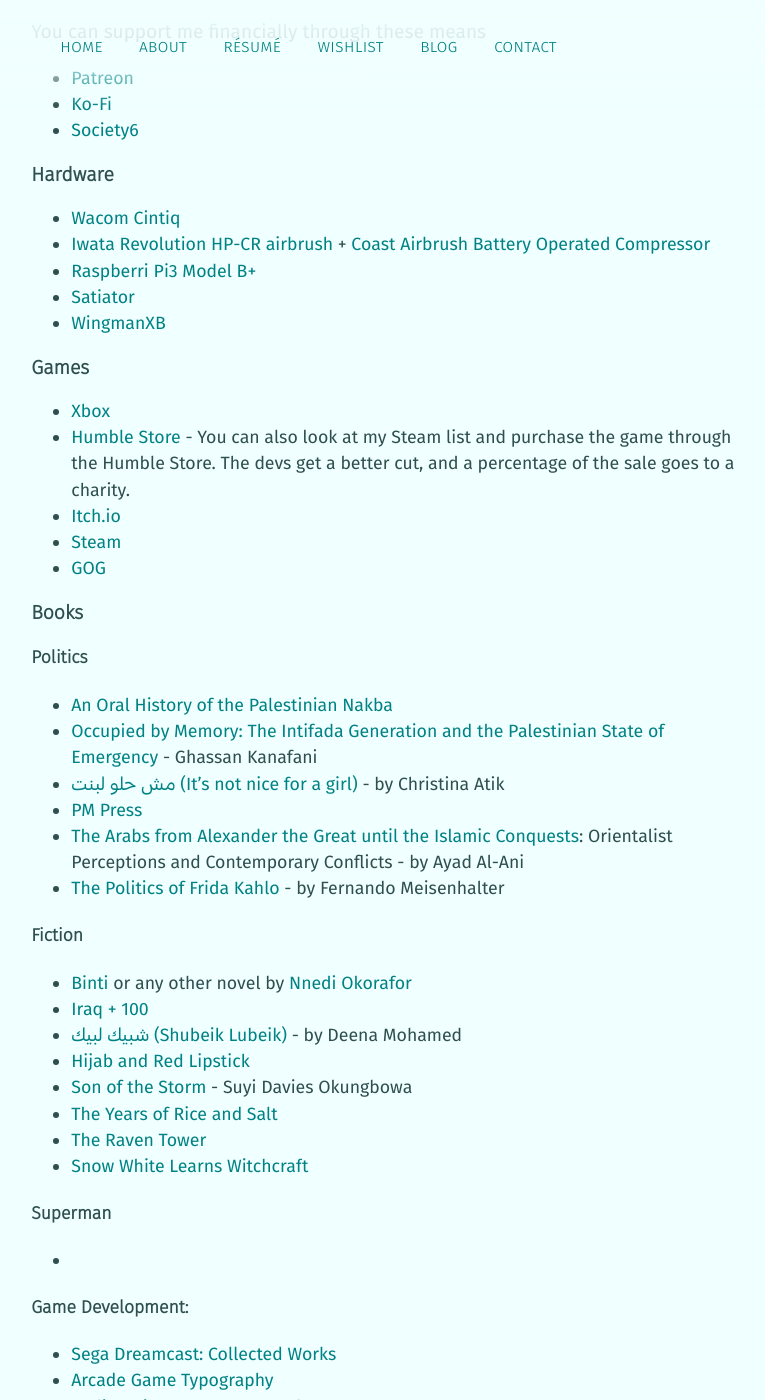
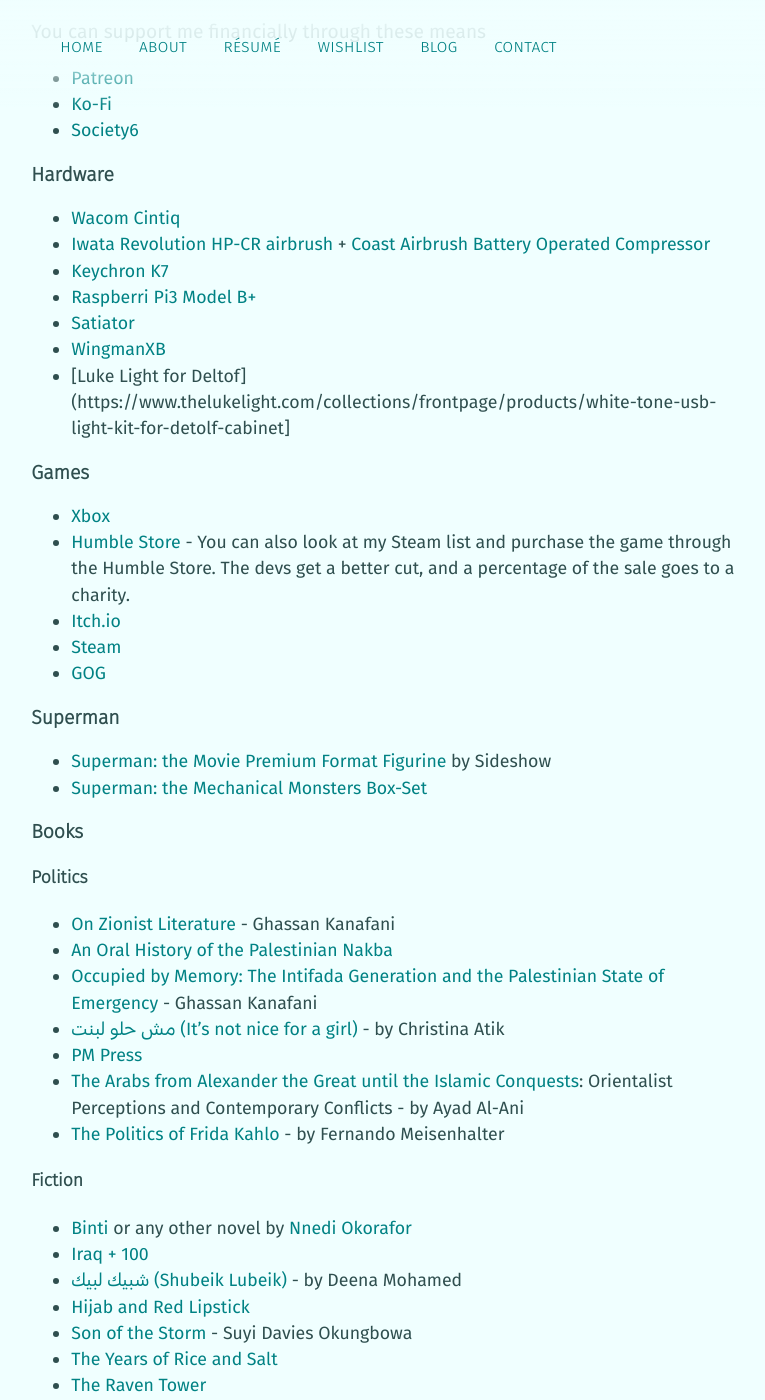
Before and after one commit to mstfacmly/mstfacmly.github.io, a Jekyll site: the page built from wishlist.md, in a window 1280 px wide and 1400 px high, scrolled down 194 px. Shown: the whole window, without its empty margins (148-913 px from the left). Built offline with Jekyll 4.4.1, drawn with Linux system fonts in a browser that asks for light colours; nearby versions of some CDN libraries; a script that is not in the unit is left out; some of the changed text lies outside the part shown.

Commit message:
update wishlist

```diff
--- a/wishlist.md
+++ b/wishlist.md
@@ -14,9 +14,11 @@
 ### Hardware
 * [Wacom Cintiq](https://wacom.com/en-us/products/pen-displays/wacom-cintiq-pro-24)
 * [Iwata Revolution HP-CR airbrush](https://www.coastairbrush.com/proddetail.asp?prod=Revolution_HP-CR) + [Coast Airbrush Battery Operated Compressor](https://www.coastairbrush.com/proddetail.asp?prod=Coast_Airbrush_Battery_Operated_Compressor)
+* [Keychron K7](https://www.keychron.com/pages/keychron-k7-wireless-mechanical-keyboard)
 * [Raspberri Pi3 Model B+](https://www.raspberrypi.org/products/raspberry-pi-3-model-b-plus)
 * [Satiator](https://www.satiator.net/Satiator_p_12.html)
 * [WingmanXB](https://shop.brookaccessory.com/en/products/wingman_xb)
+* [Luke Light for Deltof](https://www.thelukelight.com/collections/frontpage/products/white-tone-usb-light-kit-for-detolf-cabinet]
 {%comment%}
 * [Razer BlackWidow Lite X TE](https://www.razer.com/ca-en/gaming-keyboards-keypads/razer-blackwidow-x-tournament-edition)
 * [Lenovo Carbon X1](https://www.lenovo.com/ca/en/laptops/thinkpad/thinkpad-x/ThinkPad-X1-Carbon-6th-Gen/p/22TP2TXX16G)
@@ -30,9 +32,14 @@
 * [Steam](https://store.steampowered.com/wishlist/id/mstfacmly/)
 * [GOG](https://www.gog.com/u/mchamli/wishlist)
 
+### Superman
+* [Superman: the Movie Premium Format Figurine](https://www.sideshow.com/collectibles/dc-comics-superman-the-movie-sideshow-collectibles-300759) by Sideshow
+* [Superman: the Mechanical Monsters Box-Set](https://www.bigbadtoystore.com/Product/VariationDetails/157966)
+
 ### Books
 
 #### Politics
+* [On Zionist Literature](https://www.ebb-magazine.com/books/p/on-zionist-literature) - Ghassan Kanafani
 * [An Oral History of the Palestinian Nakba](https://www.zedbooks.net/shop/book/an-oral-history-of-the-palestinian-nakba/)
 * [Occupied by Memory: The Intifada Generation and the Palestinian State of Emergency](https://mtlshop.drawnandquarterly.com/?q=h.reports.iv&eisbn=DPbziv2lOhv9A4uw8W-2Ew) - Ghassan Kanafani
 * [مش حلو لبنت (It’s not nice for a girl)](https://maamoulpress.com/It-s-Not-Nice-For-a-Girl-by-Christina-Atik) - by Christina Atik
@@ -79,6 +84,8 @@
 * [Thuluth Mastery Book](https://www.amazon.com/Arabic-Calligraphy-Mastery-step-step/dp/1539972488/) - I'd rather not purchase through Amazon, but the only other option is the [PDF version](https://omaruddin.samcart.com/products/thuluth-mastery-ebook)
 * [TED Book: Broken Spaces & Outer Places](https://www.ted.com/read/ted-books/ted-books-library/broken-spaces-outer-places)
 * [The Ends of the World](https://www.kobo.com/ca/en/ebook/the-ends-of-the-world) -  Volcanic Apocalypses, Lethal Oceans, and Our Quest to Understand Earth's Past Mass Extinctions by Peter Brannen
+* [History of the Arabs before Islam]() - Jawad Ali
+* [Persians: The Age of the Great Kings](https://www.basicbooks.com/titles/lloyd-llewellyn-jones/persians/9781541600355/)
 
 ### Collectibles
 * [Sideshow](https://www.sideshow.com/wishlist/beb6a66c456fd252087c6d99391f36a8)
```
Also changed, not shown: other parts of wishlist.md (+1 -3 lines).
